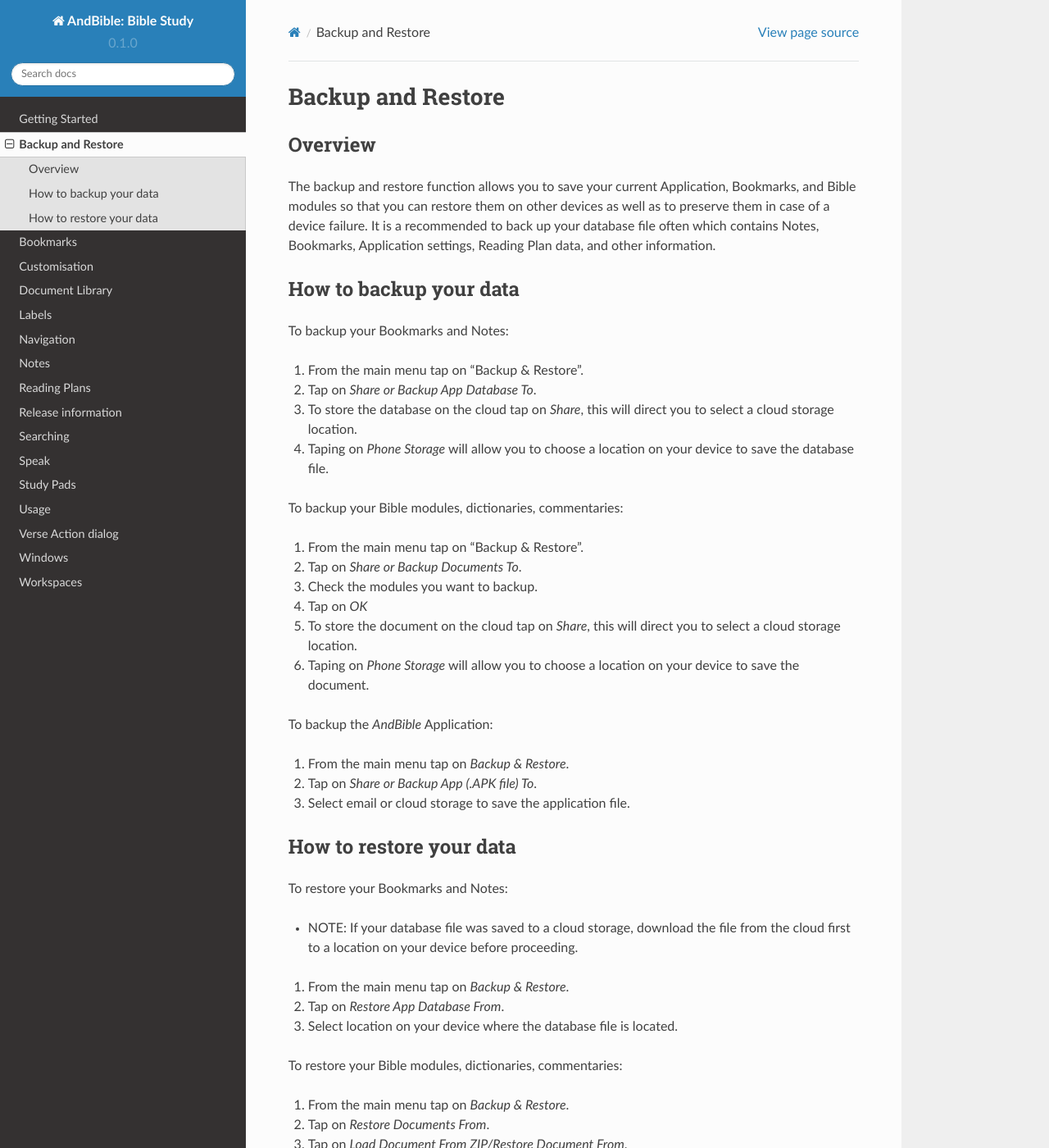
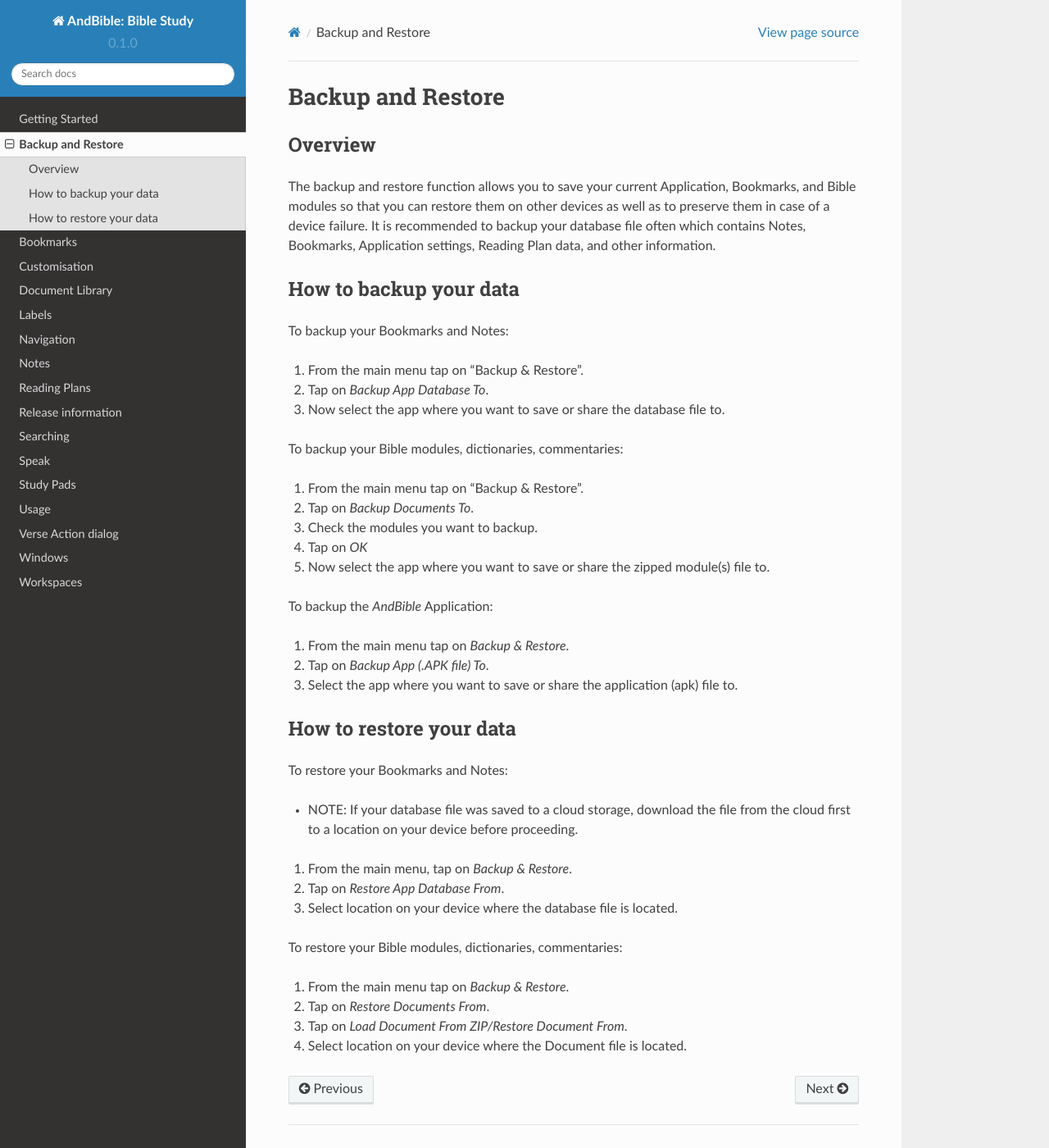
Before and after one commit to AndBible/docs, a Sphinx documentation site: the page built from docs/source/backup_restore.rst, in a window 1280 px wide and 1400 px high. Shown: the whole window at 82% size. Built offline with Sphinx 7.4.7 and the Read the Docs theme 2.0.0, drawn with Linux system fonts in a browser that asks for light colours; pages that are not in the unit, such as notebooks, are missing from menus.

Commit message:
Update documentation for backup improvements

```diff
--- a/docs/source/backup_restore.rst
+++ b/docs/source/backup_restore.rst
@@ -5,7 +5,7 @@
 --------
 
 The backup and restore function allows you to save your current Application, Bookmarks, and Bible modules so that you can restore them on other devices as well as to preserve them in case of a device failure.
-It is a recommended to back up your database file often which contains Notes, Bookmarks, Application settings, Reading Plan data, and other information.
+It is recommended to backup your database file often which contains Notes, Bookmarks, Application settings, Reading Plan data, and other information.
 
 How to backup your data
 -----------------------
@@ -13,24 +13,22 @@
 To backup your Bookmarks and Notes:
 
 #. From the main menu tap on "Backup & Restore".
-#. Tap on `Share or Backup App Database To`.
-#. To store the database on the cloud tap on `Share`, this will direct you to select a cloud storage location.
-#. Taping on `Phone Storage` will allow you to choose a location on your device to save the database file.
+#. Tap on `Backup App Database To`.
+#. Now select the app where you want to save or share the database file to.
 
 To backup your Bible modules, dictionaries, commentaries:
 
 #. From the main menu tap on "Backup & Restore".
-#. Tap on `Share or Backup Documents To`.
+#. Tap on `Backup Documents To`.
 #. Check the modules you want to backup.
 #. Tap on `OK`
-#. To store the document on the cloud tap on `Share`, this will direct you to select a cloud storage location.
-#. Taping on `Phone Storage` will allow you to choose a location on your device to save the document.
+#. Now select the app where you want to save or share the zipped module(s) file to.
 
 To backup the |app| Application:
 
 #. From the main menu tap on `Backup & Restore`.
-#. Tap on `Share or Backup App (.APK file) To`.
-#. Select email or cloud storage to save the application file.
+#. Tap on `Backup App (.APK file) To`.
+#. Select the app where you want to save or share the application (apk) file to.
 
 How to restore your data
 ------------------------
@@ -38,7 +36,7 @@
 To restore your Bookmarks and Notes:
 
 * NOTE: If your database file was saved to a cloud storage, download the file from the cloud first to a location on your device before proceeding.
-#. From the main menu tap on `Backup & Restore`.
+#. From the main menu, tap on `Backup & Restore`.
 #. Tap on `Restore App Database From`.
 #. Select location on your device where the database file is located.
 
```
